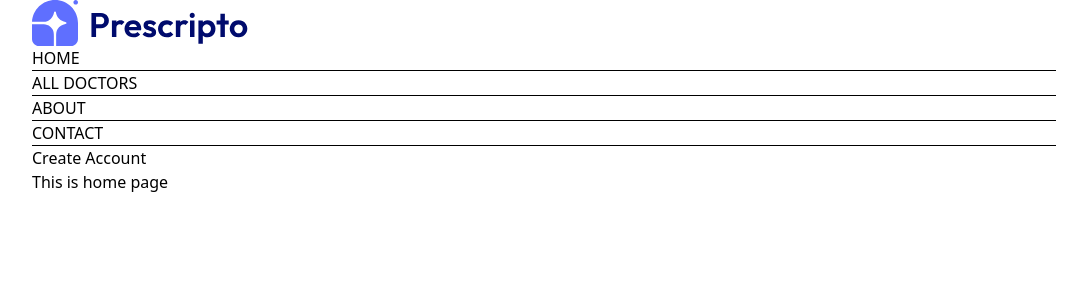
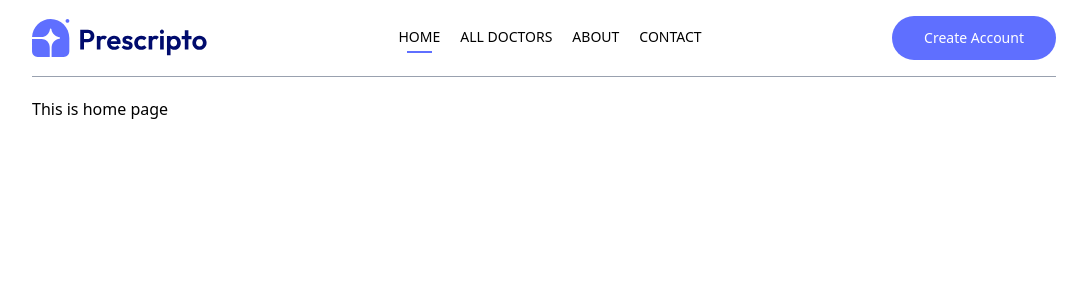
Before and after one commit to akasahilsingh/Healthqueue, a React (Vite) app in the folder frontend/: page / in a window 1280 px wide. Shown: the top 300 px of the page, without its empty margins (96-1183 px from the left). Built offline with nearby package versions, Linux system fonts and the light colour scheme.

Commit message:
feat: navbar added

```diff
--- a/frontend/src/components/Navbar.jsx
+++ b/frontend/src/components/Navbar.jsx
@@ -1,34 +1,35 @@
-import React from 'react'
-import { assets } from '../assets/assets'
-import { NavLink } from 'react-router-dom';
+import React from "react";
+import { assets } from "../assets/assets";
+import { NavLink, useNavigate } from "react-router-dom";
 
 const Navbar = () => {
+  const navigate = useNavigate()
   return (
-    <div>
-      <img src={assets.logo} alt=''/>
-      <ul>
-        <NavLink>
-          <li>HOME</li>
-          <hr />
+    <div className="flex items-center justify-between text-sm py-4 mb-5 border-b border-b-gray-400">
+      <img className="w-44 cursor-pointer" src={assets.logo} alt="" />
+      <ul className=" hidden md:flex item-start gap-5 font-medium">
+        <NavLink to='/'>
+          <li className="py-1">HOME</li>
+          <hr className="border-none outline-none h-0.5 bg-primary w-3/5 m-auto hidden"/>
         </NavLink>
-         <NavLink>
-          <li>ALL DOCTORS</li>
-          <hr />
+        <NavLink to='/doctors'>
+          <li className="py-1">ALL DOCTORS</li>
+          <hr className="border-none outline-none h-0.5 bg-primary w-3/5 m-aut hidden"/>
         </NavLink>
-         <NavLink>
-          <li>ABOUT</li>
-          <hr />
+        <NavLink to='/about'>
+          <li className="py-1">ABOUT</li>
+          <hr className="border-none outline-none h-0.5 bg-primary w-3/5 m-auto hidden"/>
         </NavLink>
-         <NavLink>
-          <li>CONTACT</li>
-          <hr />
+        <NavLink to='/contact'>
+          <li className="py-1">CONTACT</li>
+          <hr className="border-none outline-none h-0.5 bg-primary w-3/5 m-auto hidden"/>
         </NavLink>
       </ul>
-      <div>
-        <button>Create Account</button>
+      <div className="flex items-center gap-4">
+        <button onClick={()=>navigate('./login')} className="bg-primary text-white px-8 py-3 rounded-full font-light hidden md:block">Create Account</button>
       </div>
     </div>
-  )
-}
+  );
+};
 
-export default Navbar
+export default Navbar;
--- a/frontend/src/index.css
+++ b/frontend/src/index.css
@@ -1 +1,9 @@
 @import "tailwindcss";
+
+@theme {
+  --color-primary: #5f6fff;
+}
+
+.active hr {
+  @apply block;
+}
```
